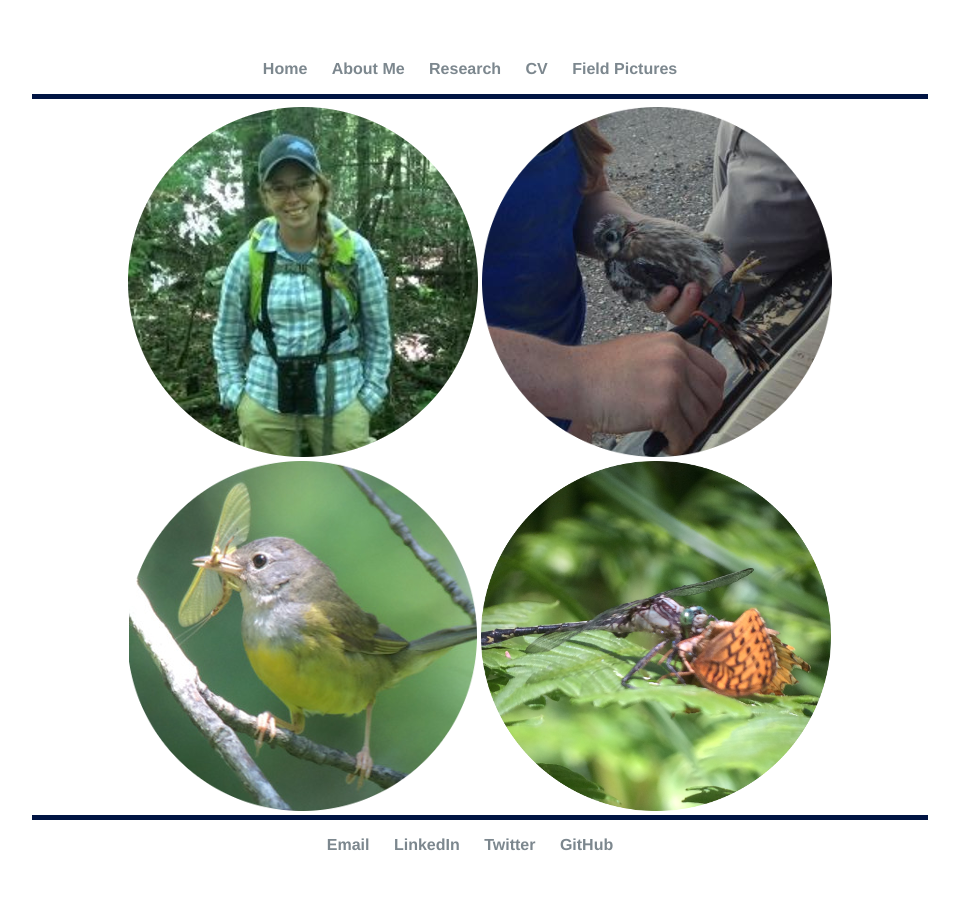
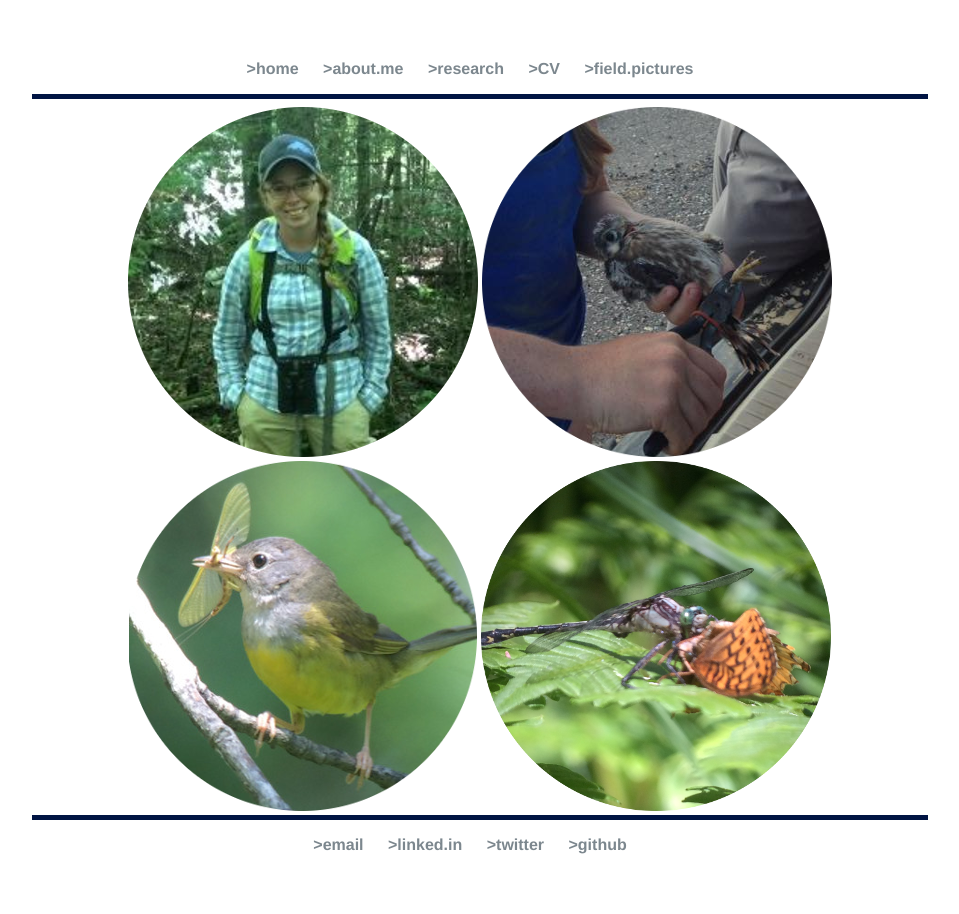
Before and after one commit to elizagrames/elizagrames.github.io, a Jekyll site: the page built from index.html, in a window 1280 px wide. Shown: the whole page, without its empty margins (160-1119 px from the left). Built offline with Jekyll 4.4.1, drawn with Linux system fonts in a browser that asks for light colours.

Commit message:
Update default.html

```diff
--- a/_layouts/default.html
+++ b/_layouts/default.html
@@ -20,11 +20,11 @@
 		<body>
 			<nav>
 	    		<ul>
-	        		<li><a href="/">Home</a></li>
-				<li><a href="/about">About Me</a></li>
-		        	<li><a href="/research">Research</a></li>
-	        		<li><a href="/cv">CV</a></li>
-		        	<li><a href="/gallery">Field Pictures</a></li>
+	        		<li><a href="/">>home</a></li>
+				<li><a href="/about">>about.me</a></li>
+		        	<li><a href="/research">>research</a></li>
+	        		<li><a href="/cv">>CV</a></li>
+		        	<li><a href="/gallery">>field.pictures</a></li>
 
 	    		</ul>
 	    		<hr style="height:5px;border:none;color:#001443;background-color:#001443;" />
@@ -36,10 +36,10 @@
 			</div><!-- /.container -->
 			<footer>
 	    		<ul>
-	        		<li><a href="mailto:eliza.grames@uconn.edu">Email</a></li>
-	        		<li><a href="https://www.linkedin.com/in/eliza-grames-13263855">LinkedIn</a></li>
-	        		<li><a href="https://twitter.com/elizagrames">Twitter</a></li>
-	        		<li><a href="https://github.com/elizagrames">GitHub</a></li>
+	        		<li><a href="mailto:eliza.grames@uconn.edu">>email</a></li>
+	        		<li><a href="https://www.linkedin.com/in/eliza-grames-13263855">>linked.in</a></li>
+	        		<li><a href="https://twitter.com/elizagrames">>twitter</a></li>
+	        		<li><a href="https://github.com/elizagrames">>github</a></li>
 				</ul>
 			</footer>
 		</body>
```
